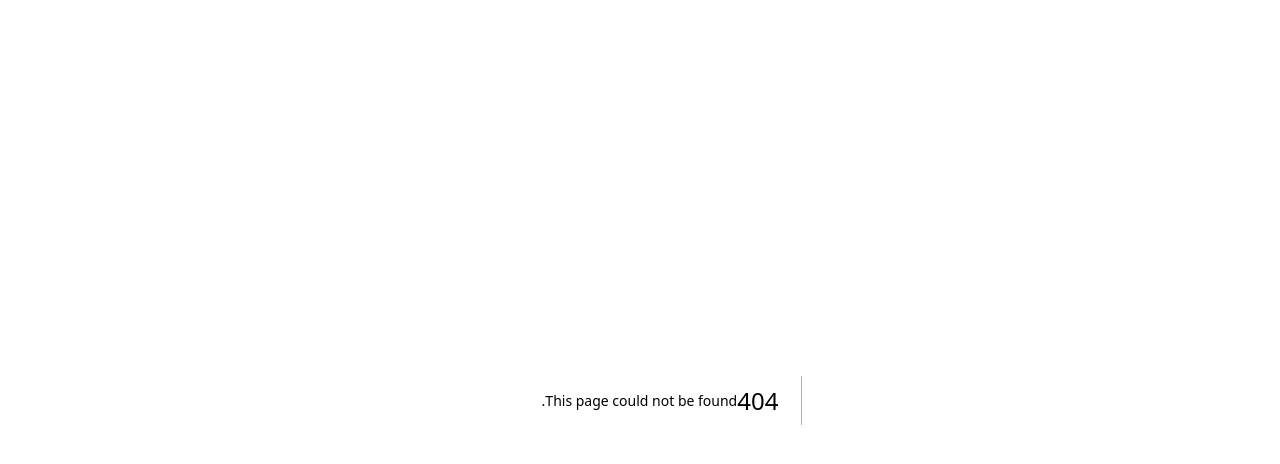
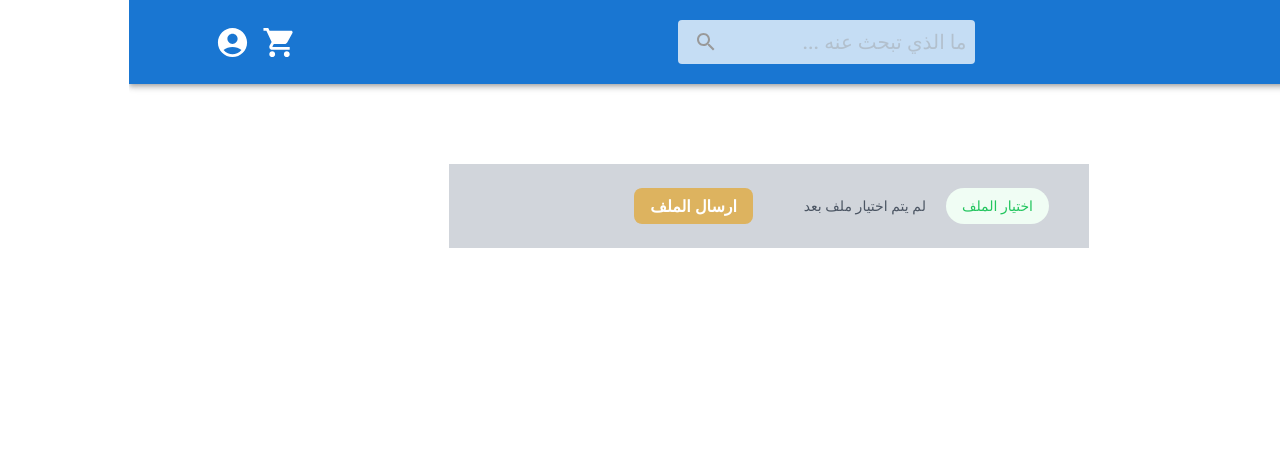
Before and after one commit to NourEldinAk/vatrina-mini, a Next.js app: page /upload in a window 1280 px wide. Before the commit this address had no page. Shown: the top 464 px of the page. Built offline with nearby package versions, Linux system fonts and the light colour scheme; no server answers; what @mui/material-nextjs would draw is missing.

Commit message:
fixed discount page header and added upload page

```diff
--- a/pages/discount/index.js
+++ b/pages/discount/index.js
@@ -2,8 +2,20 @@
 import React, { useEffect, useState } from 'react'
 import axios from '../../utils/axiosInstance'
 import Card from '../components/Card'
+import Layout from '../components/Layout'
+import { fetchStyles } from '@/utils/getStyles'
 
-function Page() {
+export async function getServerSideProps(){
+  const {styles , siteName} = await fetchStyles()
+  return {
+    props:{
+      styles,
+      siteName
+    }
+  }
+}
+
+function Page({styles,siteName}) {
     const [products, setProducts] = useState([])
     useEffect(()=>{
         axios.get('/topCategories').then((response)=>{
@@ -16,6 +28,7 @@ function Page() {
     },[products])
   return (
     <>
+    <Layout styles={styles} siteName={siteName}>
     <div className='mx-10 md:px-16 px-4 pb-10 mt-10' >
             <div
       className='font-bold  mb-10 justify-between flex  text-[#ddb35f]'>
@@ -31,6 +44,7 @@ function Page() {
 
       </div>
     </div>
+    </Layout>
     </>
   )
 }
--- /dev/null
+++ b/pages/upload/index.js
@@ -0,0 +1,103 @@
+import { fetchStyles } from '@/utils/getStyles'
+import React, { useState } from 'react'
+import Layout from '../components/Layout'
+import axios from 'axios'
+import { toast, ToastContainer } from 'react-toastify'
+import 'react-toastify/dist/ReactToastify.css';
+
+export async function getServerSideProps(){
+    const { styles , siteName} = await fetchStyles()
+    return{
+        props:{
+            styles,
+            siteName
+        }
+    }
+}
+
+function Index({styles,siteName}) {
+
+const [file,setFile] = useState(null)
+const [fileName, setFileName] = useState('لم يتم اختيار ملف بعد');
+
+const handleFileChange = (e)=>{
+        const selectedFile = e.target.files[0]
+        console.log(selectedFile)
+        setFile(selectedFile)
+        setFileName(selectedFile? selectedFile.name : 'No file selected')
+    }
+const handleSubmit = async (e)=>{
+    e.preventDefault();
+    if(!file){
+        toast('قم بادخال الملف')
+        return
+    }
+
+    const formData = new FormData()
+    formData.append('files', file)
+    console.log(sessionStorage.getItem('vatrinaJwt'))
+
+    try{
+    const response =  await axios.post(`${process.env.STRAPI_URL}/api/upload`,formData,{
+        headers:{
+            'Content-Type' : 'multipart/form-data',
+            Authorization: `Bearer ${sessionStorage.getItem('vatrinaJwt')}`
+        }
+
+    })
+    toast('تم ارسال الملف')
+    setFile(null)
+    setFileName('لم يتم اختيار الملف بعد')
+    console.log('File Uploaded: ', response.data)
+    }catch(err){
+        console.error("Error: ",err)
+        toast(err.message)
+        console.log(sessionStorage.getItem('vatrinaJwt'))
+
+    }
+    }
+
+
+  return (
+    <Layout styles={styles} siteName={siteName}>
+    <div className='md:w-1/2  flex py-6 px-10 bg-gray-300 items-center justify-center mx-auto mt-20'>
+      <form onSubmit={handleSubmit} className='flex gap-4 w-full'>
+      <label
+          htmlFor="file-upload"
+          className=" w-1/2 text-sm text-gray-500 cursor-pointer
+              file:mr-4 file:py-2 file:px-4
+              file:rounded-full file:border-0
+              file:text-sm file:font-semibold
+              file:bg-green-50 file:text-green-500
+              hover:file:bg-green-100 file:cursor-pointer
+            "
+
+        >
+          <span className="inline-block px-4 py-2 bg-green-50 text-green-500 rounded-full ml-5">
+            اختيار الملف
+          </span>
+          <input
+            id="file-upload"
+            type="file"
+            onChange={handleFileChange}
+            className="sr-only"
+          />
+        <span className="text-sm text-gray-600">{fileName}</span>
+
+         </label>
+        <button className='bg-primary  hover:bg-orange-400 rounded-lg text-white py-1 px-4 font-semibold'  type='submit'>ارسال الملف </button>
+        </form>
+    </div>
+    <ToastContainer
+                    position="bottom-right"
+                    autoClose={3000}
+
+                    hideProgressBar={false}
+                    closeOnClick
+                    theme="dark"
+                    />
+                    </Layout>
+  )
+}
+
+export default Index
```
Also changed, not shown: 1 other file (tests, documents, lock files or other folders).
